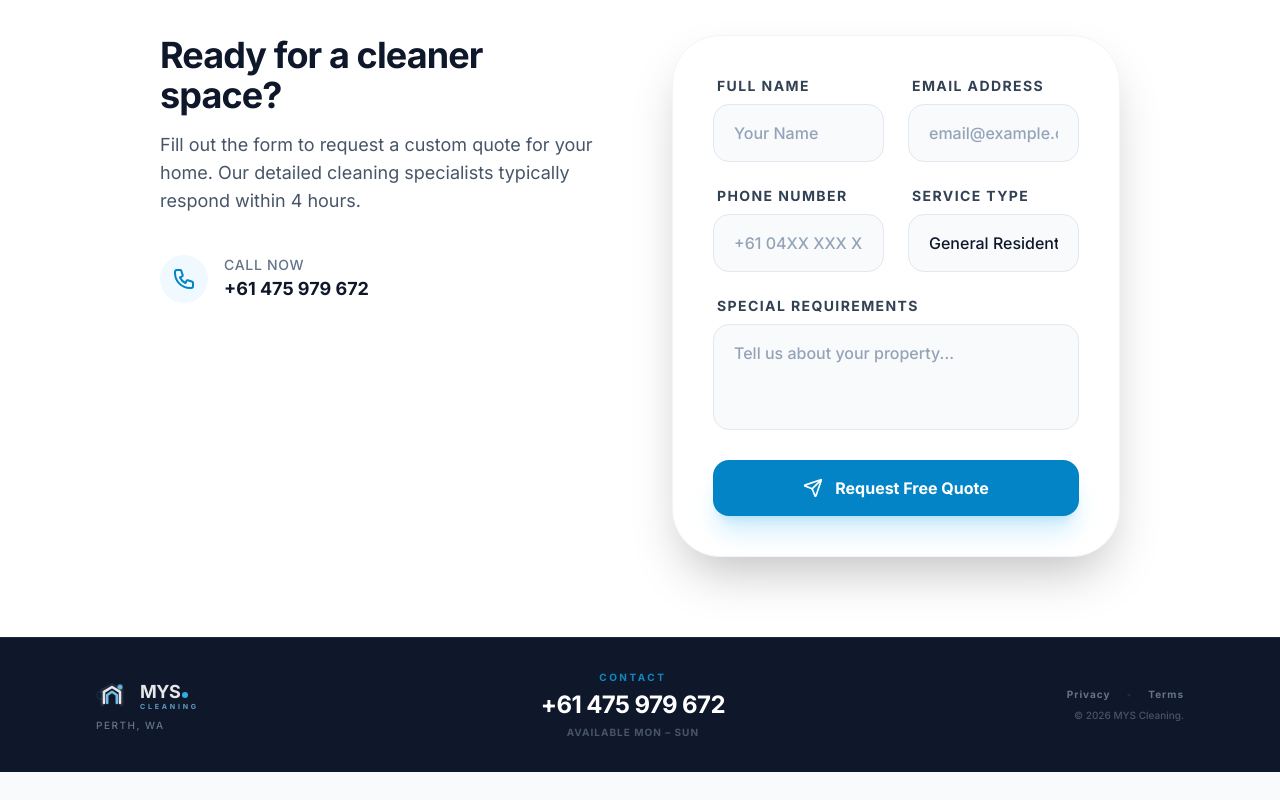
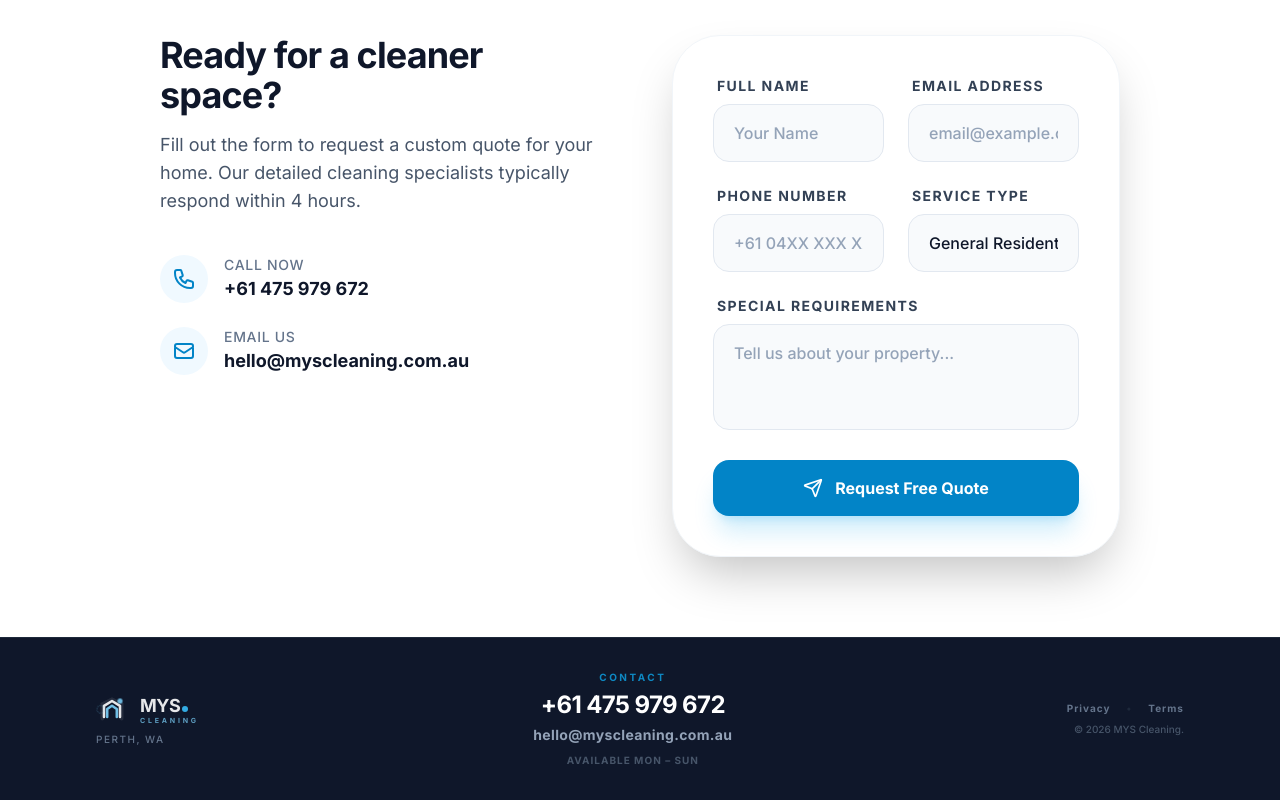
Before and after one commit to selenejl/myscleaning, a React (Vite) app: page / in a window 1280 px wide. Shown: the part 2972-3772 px from the top of the page. Before the commit the page ends 3744 px from the top, so only its background shows below. Built offline with nearby package versions, Linux system fonts and the light colour scheme.

Commit message:
feat: add email address to footer and contact section

```diff
--- a/App.tsx
+++ b/App.tsx
@@ -7,7 +7,7 @@ import Reviews from './components/Reviews';
 import ContactForm from './components/ContactForm';
 import Footer from './components/Footer';
 import LegalModals from './components/LegalModals';
-import { PHONE_NUMBER } from './constants';
+import { PHONE_NUMBER, EMAIL_ADDRESS } from './constants';
 import { supabase } from './lib/supabase';
 
 const App: React.FC = () => {
@@ -81,6 +81,23 @@ const App: React.FC = () => {
                       </a>
                     </div>
                   </div>
+
+                  <div className="flex items-center gap-4">
+                    <div className="w-12 h-12 rounded-full bg-sky-50 flex items-center justify-center text-sky-600">
+                      <svg className="w-6 h-6" fill="none" viewBox="0 0 24 24" stroke="currentColor">
+                        <path strokeLinecap="round" strokeLinejoin="round" strokeWidth={2} d="M3 8l7.89 5.26a2 2 0 002.22 0L21 8M5 19h14a2 2 0 002-2V7a2 2 0 00-2-2H5a2 2 0 00-2 2v10a2 2 0 002 2z" />
+                      </svg>
+                    </div>
+                    <div>
+                      <p className="text-sm font-medium text-slate-500 uppercase tracking-wider">Email Us</p>
+                      <a
+                        href={`mailto:${EMAIL_ADDRESS}`}
+                        className="text-lg font-bold text-slate-900 hover:text-sky-600 transition-colors"
+                      >
+                        {EMAIL_ADDRESS}
+                      </a>
+                    </div>
+                  </div>
                 </div>
               </div>
 
--- a/components/Footer.tsx
+++ b/components/Footer.tsx
@@ -1,6 +1,6 @@
 
 import React from 'react';
-import { BUSINESS_NAME, PHONE_NUMBER } from '../constants';
+import { BUSINESS_NAME, PHONE_NUMBER, EMAIL_ADDRESS } from '../constants';
 import Logo from './Logo';
 
 interface FooterProps {
@@ -29,7 +29,13 @@ const Footer: React.FC<FooterProps> = ({ onOpenLegal }) => {
             >
               {PHONE_NUMBER}
             </a>
-            <span className="text-[10px] uppercase tracking-widest text-slate-600 font-bold mt-1">Available Mon – Sun</span>
+            <a
+              href={`mailto:${EMAIL_ADDRESS}`}
+              className="mt-1 text-sm font-bold text-slate-400 hover:text-sky-400 transition-colors tracking-wide"
+            >
+              {EMAIL_ADDRESS}
+            </a>
+            <span className="text-[10px] uppercase tracking-widest text-slate-600 font-bold mt-2">Available Mon – Sun</span>
           </div>
 
           {/* Secondary Info & Copyright */}
```
